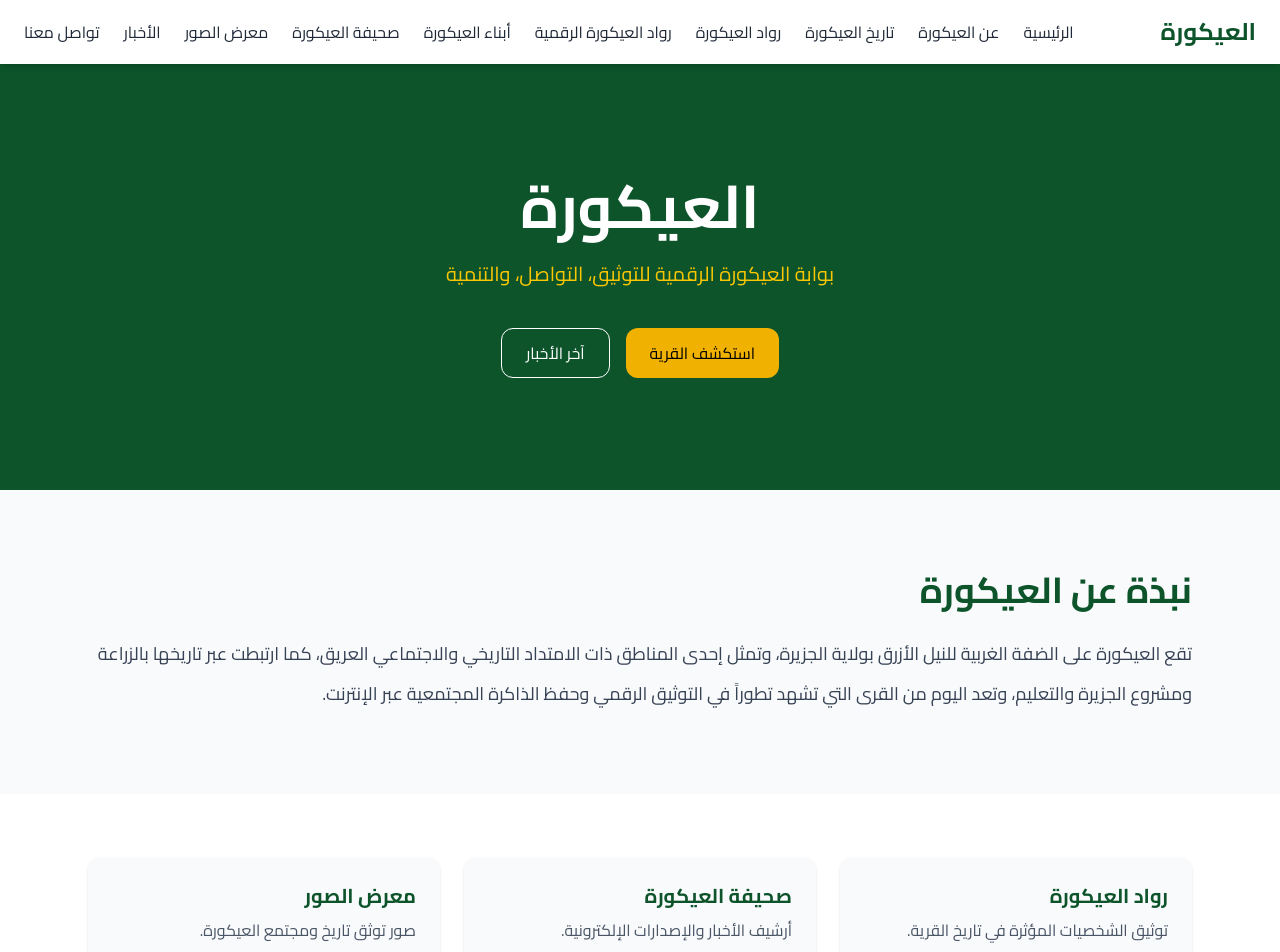
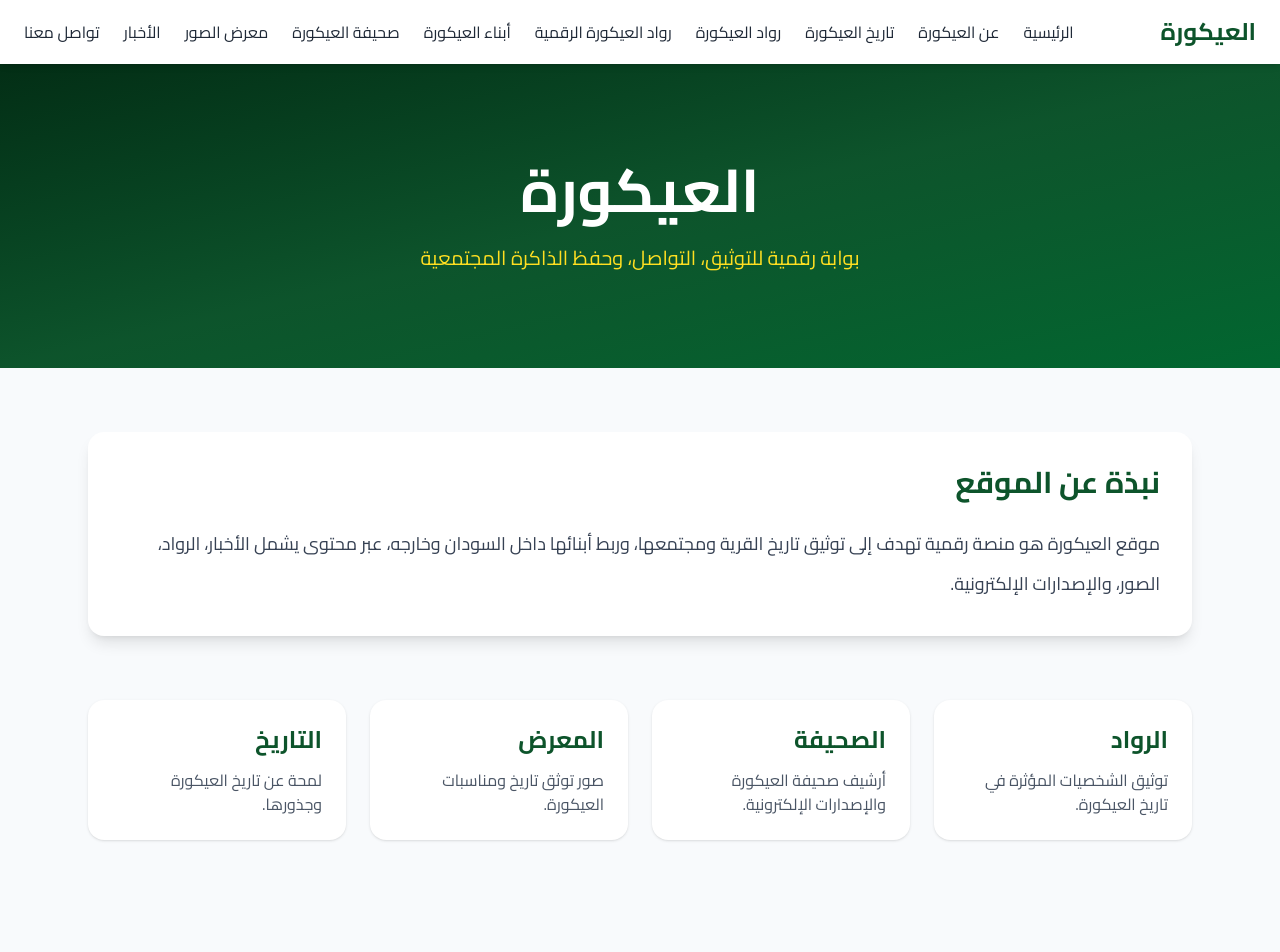
Before and after one commit to CyberSudan/al3kara, a Next.js app: page / in a window 1280 px wide. Shown: the top 952 px of the page. After the commit the page ends 920 px from the top, so only its background shows below. Built offline with nearby package versions, Linux system fonts and the light colour scheme.

Commit message:
Improve homepage UI with modern design

```diff
--- a/app/page.tsx
+++ b/app/page.tsx
@@ -2,77 +2,85 @@ import Navbar from "../components/Navbar";
 
 export default function Home() {
   return (
-    <main className="bg-slate-50">
+    <main className="min-h-screen bg-slate-50">
 
       <Navbar />
 
-      {/* Hero Section */}
-      <section className="bg-green-900 text-white py-28 text-center">
-        <div className="max-w-5xl mx-auto px-6">
+      {/* Hero */}
+      <section className="bg-gradient-to-br from-green-950 via-green-900 to-green-800 text-white py-24">
+        <div className="max-w-6xl mx-auto px-6 text-center">
 
-          <h1 className="text-6xl font-bold mb-6">
+          <h1 className="text-5xl md:text-6xl font-bold mb-6">
             العيكورة
           </h1>
 
-          <p className="text-xl text-yellow-400">
-            بوابة العيكورة الرقمية للتوثيق، التواصل، والتنمية
+          <p className="text-yellow-300 text-lg md:text-xl max-w-2xl mx-auto">
+            بوابة رقمية للتوثيق، التواصل، وحفظ الذاكرة المجتمعية
           </p>
-
-          <div className="mt-10 flex justify-center gap-4 flex-wrap">
-
-            <button className="bg-yellow-500 text-black px-6 py-3 rounded-xl hover:bg-yellow-400 transition">
-              استكشف القرية
-            </button>
-
-            <a
-              href="/news"
-              className="border border-white px-6 py-3 rounded-xl hover:bg-white hover:text-green-900 transition"
-            >
-              آخر الأخبار
-            </a>
-
-          </div>
 
         </div>
       </section>
 
-      {/* About Section */}
-      <section className="max-w-6xl mx-auto py-20 px-6">
+      {/* Introduction */}
+      <section className="max-w-6xl mx-auto px-6 py-16">
+        <div className="bg-white rounded-2xl shadow-lg p-8">
 
-        <h2 className="text-4xl font-bold mb-6 text-green-900">
-          نبذة عن العيكورة
-        </h2>
+          <h2 className="text-3xl font-bold text-green-900 mb-6">
+            نبذة عن الموقع
+          </h2>
 
-        <p className="text-lg leading-10 text-gray-700">
-          تقع العيكورة على الضفة الغربية للنيل الأزرق بولاية الجزيرة،
-          وتمثل إحدى المناطق ذات الامتداد التاريخي والاجتماعي العريق،
-          كما ارتبطت عبر تاريخها بالزراعة ومشروع الجزيرة والتعليم،
-          وتعد اليوم من القرى التي تشهد تطوراً في التوثيق الرقمي
-          وحفظ الذاكرة المجتمعية عبر الإنترنت.
-        </p>
+          <p className="leading-10 text-lg text-gray-700">
+            موقع العيكورة هو منصة رقمية تهدف إلى توثيق تاريخ القرية
+            ومجتمعها، وربط أبنائها داخل السودان وخارجه، عبر محتوى
+            يشمل الأخبار، الرواد، الصور، والإصدارات الإلكترونية.
+          </p>
 
+        </div>
       </section>
 
-      {/* Quick Links */}
-      <section className="bg-white py-16">
-        <div className="max-w-6xl mx-auto px-6 grid md:grid-cols-3 gap-6">
+      {/* Cards */}
+      <section className="max-w-6xl mx-auto px-6 pb-20">
 
-          <a href="/pioneers" className="bg-slate-50 p-6 rounded-xl shadow hover:shadow-lg transition">
-            <h3 className="text-xl font-bold text-green-900 mb-2">رواد العيكورة</h3>
-            <p className="text-gray-600">توثيق الشخصيات المؤثرة في تاريخ القرية.</p>
+        <div className="grid md:grid-cols-2 lg:grid-cols-4 gap-6">
+
+          <a href="/pioneers" className="bg-white rounded-2xl shadow p-6 hover:shadow-2xl hover:-translate-y-1 transition">
+            <h3 className="text-2xl font-bold text-green-900 mb-3">
+              الرواد
+            </h3>
+            <p className="text-gray-600">
+              توثيق الشخصيات المؤثرة في تاريخ العيكورة.
+            </p>
           </a>
 
-          <a href="/newspaper" className="bg-slate-50 p-6 rounded-xl shadow hover:shadow-lg transition">
-            <h3 className="text-xl font-bold text-green-900 mb-2">صحيفة العيكورة</h3>
-            <p className="text-gray-600">أرشيف الأخبار والإصدارات الإلكترونية.</p>
+          <a href="/newspaper" className="bg-white rounded-2xl shadow p-6 hover:shadow-2xl hover:-translate-y-1 transition">
+            <h3 className="text-2xl font-bold text-green-900 mb-3">
+              الصحيفة
+            </h3>
+            <p className="text-gray-600">
+              أرشيف صحيفة العيكورة والإصدارات الإلكترونية.
+            </p>
           </a>
 
-          <a href="/gallery" className="bg-slate-50 p-6 rounded-xl shadow hover:shadow-lg transition">
-            <h3 className="text-xl font-bold text-green-900 mb-2">معرض الصور</h3>
-            <p className="text-gray-600">صور توثق تاريخ ومجتمع العيكورة.</p>
+          <a href="/gallery" className="bg-white rounded-2xl shadow p-6 hover:shadow-2xl hover:-translate-y-1 transition">
+            <h3 className="text-2xl font-bold text-green-900 mb-3">
+              المعرض
+            </h3>
+            <p className="text-gray-600">
+              صور توثق تاريخ ومناسبات العيكورة.
+            </p>
+          </a>
+
+          <a href="/history" className="bg-white rounded-2xl shadow p-6 hover:shadow-2xl hover:-translate-y-1 transition">
+            <h3 className="text-2xl font-bold text-green-900 mb-3">
+              التاريخ
+            </h3>
+            <p className="text-gray-600">
+              لمحة عن تاريخ العيكورة وجذورها.
+            </p>
           </a>
 
         </div>
+
       </section>
 
     </main>
```
